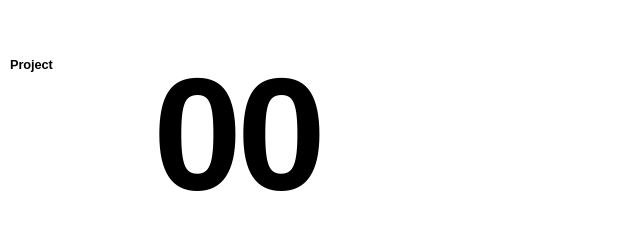
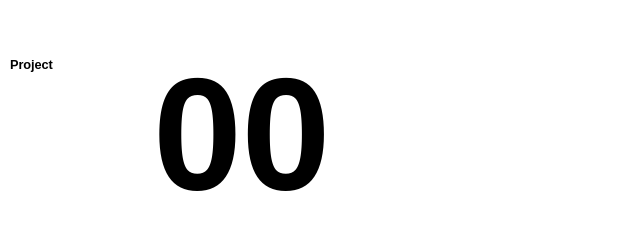
Before and after one commit to jukka211/sukhov-web, a plain HTML site: page index.html in a window 1280 px wide. Shown: the part 597-826 px from the top of the page, 0-640 px from the left. Drawn offline with Linux system fonts and the light colour scheme; a web font is replaced by a local one.

Commit message:
Update index.css

```diff
--- a/css/index.css
+++ b/css/index.css
@@ -438,7 +438,7 @@ body {
   font-style: normal;
   font-size: 20vh;
   line-height: 16vh;
-  letter-spacing: -5px;
+  letter-spacing: -0.5px;
   margin: 0;   /* remove any default margin */
   padding: 0;
   display: none;
```
